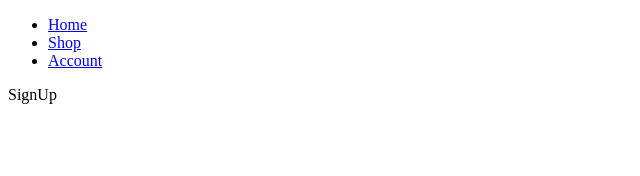
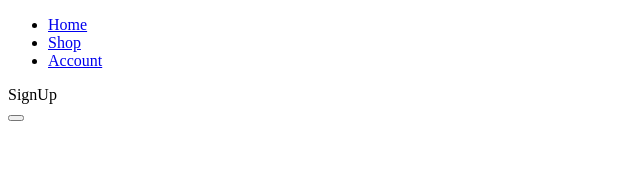
Before and after one commit to martrohelsanchez/react_hooks_practice, a React (Create React App) app: page / in a window 1280 px wide. Shown: the top 176 px of the page, without its empty margins (0-640 px from the left). Built offline with nearby package versions, Linux system fonts and the light colour scheme.

Commit message:
used UseState on LogIn and SignUp comp

```diff
--- a/src/react-router-playground/App.js
+++ b/src/react-router-playground/App.js
@@ -1,4 +1,4 @@
-import React from 'react';
+import React, { useState } from 'react';
 import {Route, Switch, Link} from 'react-router-dom';
 
 import LogIn from './components/LogIn';
@@ -6,26 +6,31 @@ import SignUp from './components/SignUp';
 import Shop from './components/Shop';
 
 function App() {
+    const [loggedIn, setLoggedIn] = useState(false);
+
     return (
       <div>
         <ul>
           <li>
-            <Link to='/'>Home</Link>
+            <Link to="/">Home</Link>
           </li>
           <li>
-              <Link to='/shop'>Shop</Link>
+            <Link to="/shop">Shop</Link>
           </li>
           <li>
-              <Link to='Account'>Account</Link>
+            <Link to="Account">Account</Link>
           </li>
         </ul>
 
         <Switch>
           <Route exact to="/signUp">
-            <SignUp />
+            <SignUp setLoggedIn={setLoggedIn} />
           </Route>
           <Route exact to="/logIn">
-            <LogIn />
+            <LogIn setLoggedIn={setLoggedIn} />
+          </Route>
+          <Route exact to="/shop">
+            <Shop />
           </Route>
         </Switch>
       </div>
--- a/src/react-router-playground/components/LogIn.js
+++ b/src/react-router-playground/components/LogIn.js
@@ -1,9 +1,16 @@
 import React from 'react';
 
-function LogIn() {
+function LogIn({setLoggedIn}) {
+    function logIn() {
+        setLoggedIn(true)
+    }
+
     return (
+      <div>
         <div>LogIn</div>
-    )
+        <button onClick={logIn}></button>
+      </div>
+    );
 }
 
 export default LogIn;
--- a/src/react-router-playground/components/SignUp.js
+++ b/src/react-router-playground/components/SignUp.js
@@ -1,11 +1,18 @@
 import React from 'react';
 
-function SignUp() {
+function SignUp({setLoggedIn}) {
+    function logIn() {
+        setLoggedIn(true)
+    }
+
     return (
+      <div>
         <div>
             SignUp
         </div>
-    )
+        <button onClick={logIn}></button>
+      </div>
+    );
 }
 
 export default SignUp;
```
